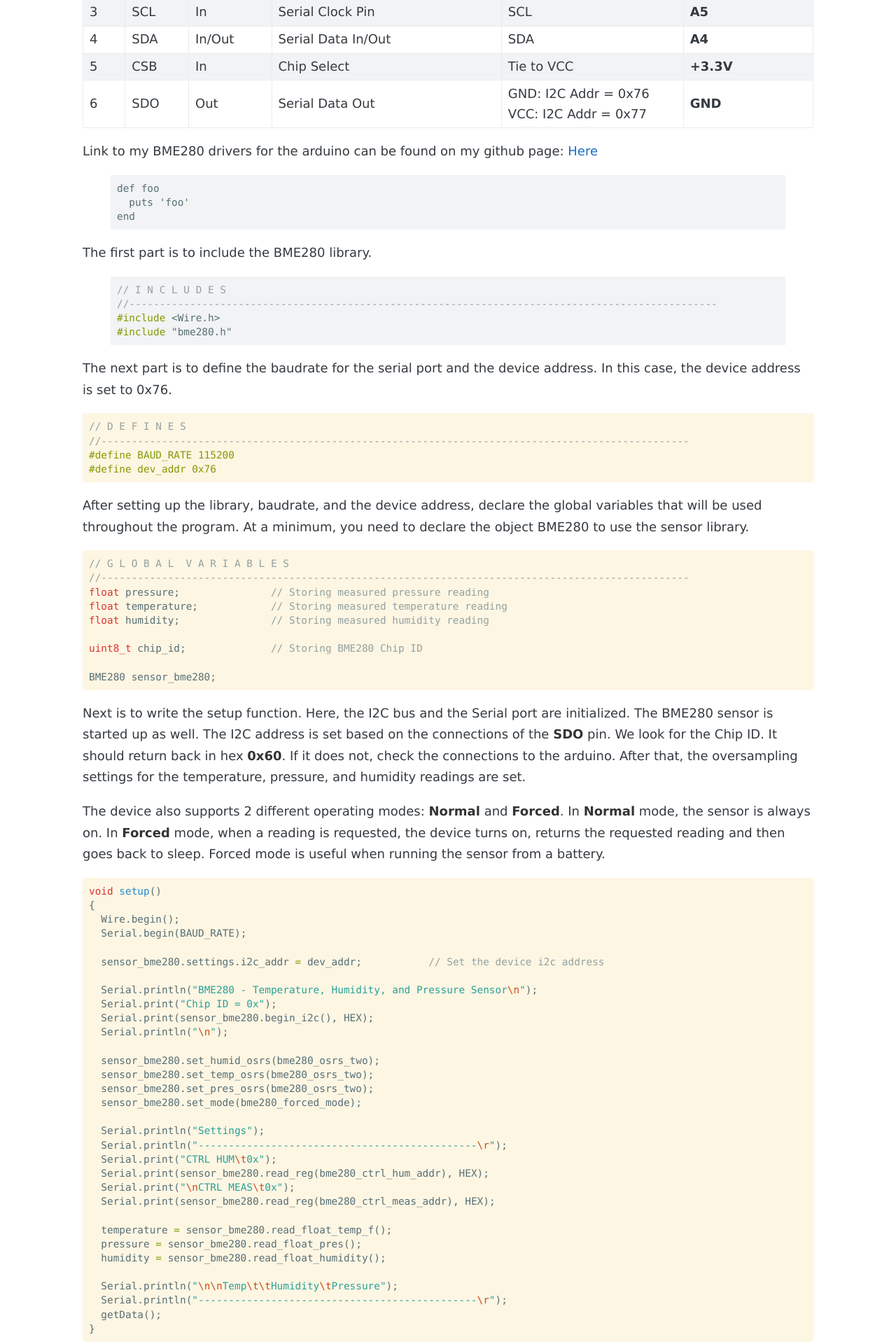
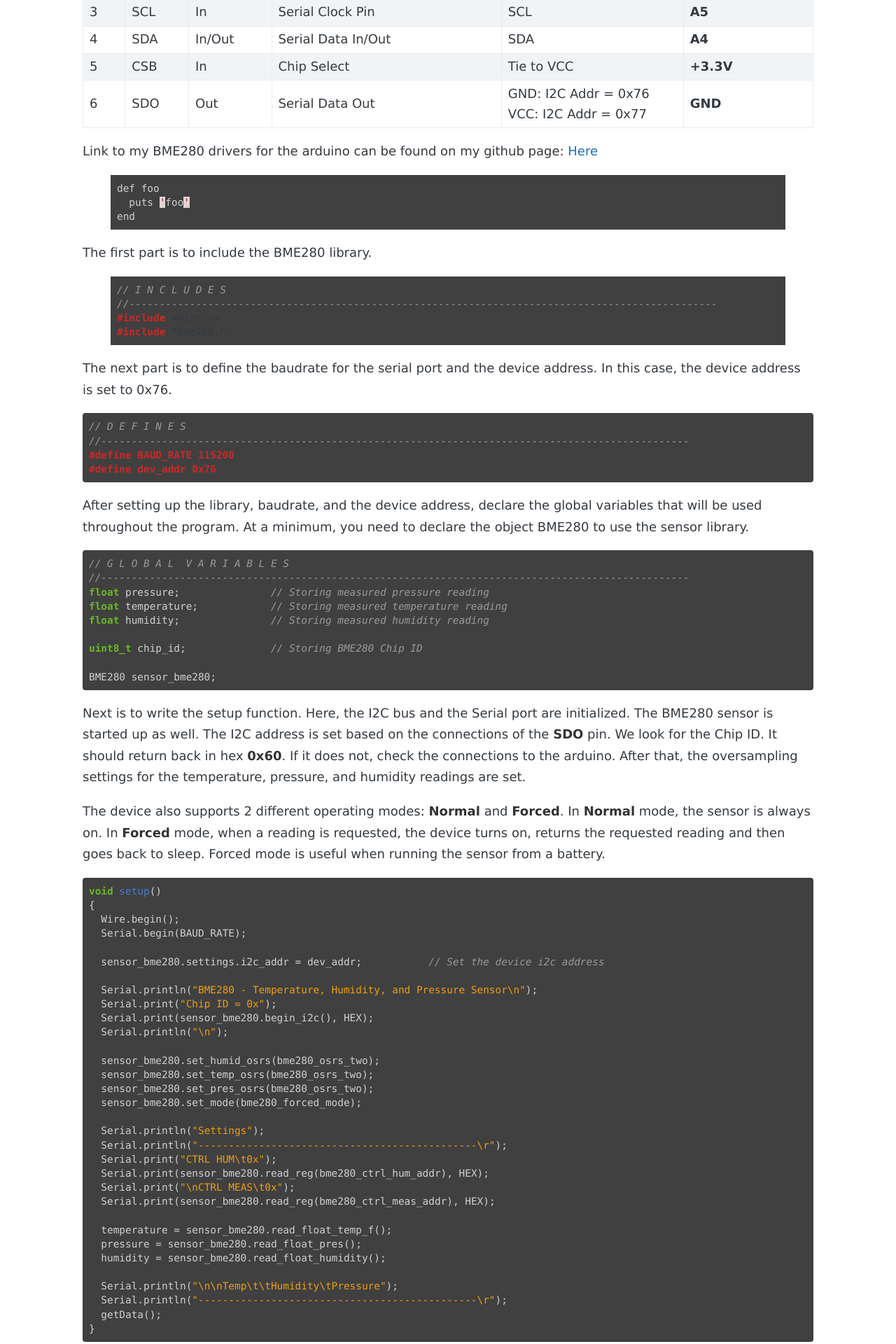
Before and after one commit to hshah89/hshah89.github.io, a Jekyll site: the page built from _posts/2019-10-12-bme280-sensor.md, in a window 1280 px wide. Shown: the part 1216-3136 px from the top of the page at 70% size. Built offline with Jekyll 4.4.1, drawn with Linux system fonts in a browser that asks for light colours; some web fonts are replaced; Markdown is read by kramdown in place of the engine named in the settings.

Commit message:
Update _highlighter.scss

```diff
--- a/_sass/_highlighter.scss
+++ b/_sass/_highlighter.scss
@@ -1,69 +1,70 @@
-.highlight { background-color: #fdf6e3; color: #586e75 }
-.highlight .c { color: #93a1a1 } /* Comment */
-.highlight .err { color: #586e75 } /* Error */
-.highlight .g { color: #586e75 } /* Generic */
-.highlight .k { color: #859900 } /* Keyword */
-.highlight .l { color: #586e75 } /* Literal */
-.highlight .n { color: #586e75 } /* Name */
-.highlight .o { color: #859900 } /* Operator */
-.highlight .x { color: #cb4b16 } /* Other */
-.highlight .p { color: #586e75 } /* Punctuation */
-.highlight .cm { color: #93a1a1 } /* Comment.Multiline */
-.highlight .cp { color: #859900 } /* Comment.Preproc */
-.highlight .c1 { color: #93a1a1 } /* Comment.Single */
-.highlight .cs { color: #859900 } /* Comment.Special */
-.highlight .gd { color: #2aa198 } /* Generic.Deleted */
-.highlight .ge { color: #586e75; font-style: italic } /* Generic.Emph */
-.highlight .gr { color: #dc322f } /* Generic.Error */
-.highlight .gh { color: #cb4b16 } /* Generic.Heading */
-.highlight .gi { color: #859900 } /* Generic.Inserted */
-.highlight .go { color: #586e75 } /* Generic.Output */
-.highlight .gp { color: #586e75 } /* Generic.Prompt */
-.highlight .gs { color: #586e75; font-weight: bold } /* Generic.Strong */
-.highlight .gu { color: #cb4b16 } /* Generic.Subheading */
-.highlight .gt { color: #586e75 } /* Generic.Traceback */
-.highlight .kc { color: #cb4b16 } /* Keyword.Constant */
-.highlight .kd { color: #268bd2 } /* Keyword.Declaration */
-.highlight .kn { color: #859900 } /* Keyword.Namespace */
-.highlight .kp { color: #859900 } /* Keyword.Pseudo */
-.highlight .kr { color: #268bd2 } /* Keyword.Reserved */
-.highlight .kt { color: #dc322f } /* Keyword.Type */
-.highlight .ld { color: #586e75 } /* Literal.Date */
-.highlight .m { color: #2aa198 } /* Literal.Number */
-.highlight .s { color: #2aa198 } /* Literal.String */
-.highlight .na { color: #586e75 } /* Name.Attribute */
-.highlight .nb { color: #B58900 } /* Name.Builtin */
-.highlight .nc { color: #268bd2 } /* Name.Class */
-.highlight .no { color: #cb4b16 } /* Name.Constant */
-.highlight .nd { color: #268bd2 } /* Name.Decorator */
-.highlight .ni { color: #cb4b16 } /* Name.Entity */
-.highlight .ne { color: #cb4b16 } /* Name.Exception */
-.highlight .nf { color: #268bd2 } /* Name.Function */
-.highlight .nl { color: #586e75 } /* Name.Label */
-.highlight .nn { color: #586e75 } /* Name.Namespace */
-.highlight .nx { color: #586e75 } /* Name.Other */
-.highlight .py { color: #586e75 } /* Name.Property */
-.highlight .nt { color: #268bd2 } /* Name.Tag */
-.highlight .nv { color: #268bd2 } /* Name.Variable */
-.highlight .ow { color: #859900 } /* Operator.Word */
-.highlight .w { color: #586e75 } /* Text.Whitespace */
-.highlight .mf { color: #2aa198 } /* Literal.Number.Float */
-.highlight .mh { color: #2aa198 } /* Literal.Number.Hex */
-.highlight .mi { color: #2aa198 } /* Literal.Number.Integer */
-.highlight .mo { color: #2aa198 } /* Literal.Number.Oct */
-.highlight .sb { color: #93a1a1 } /* Literal.String.Backtick */
-.highlight .sc { color: #2aa198 } /* Literal.String.Char */
-.highlight .sd { color: #586e75 } /* Literal.String.Doc */
-.highlight .s2 { color: #2aa198 } /* Literal.String.Double */
-.highlight .se { color: #cb4b16 } /* Literal.String.Escape */
-.highlight .sh { color: #586e75 } /* Literal.String.Heredoc */
-.highlight .si { color: #2aa198 } /* Literal.String.Interpol */
-.highlight .sx { color: #2aa198 } /* Literal.String.Other */
-.highlight .sr { color: #dc322f } /* Literal.String.Regex */
-.highlight .s1 { color: #2aa198 } /* Literal.String.Single */
-.highlight .ss { color: #2aa198 } /* Literal.String.Symbol */
-.highlight .bp { color: #268bd2 } /* Name.Builtin.Pseudo */
-.highlight .vc { color: #268bd2 } /* Name.Variable.Class */
-.highlight .vg { color: #268bd2 } /* Name.Variable.Global */
-.highlight .vi { color: #268bd2 } /* Name.Variable.Instance */
-.highlight .il { color: #2aa198 } /* Literal.Number.Integer.Long */
+.highlight pre { background-color: #404040 }
+.highlight .hll { background-color: #404040 }
+.highlight .c { color: #999999; font-style: italic } /* Comment */
+.highlight .err { color: #a61717; background-color: #e3d2d2 } /* Error */
+.highlight .g { color: #d0d0d0 } /* Generic */
+.highlight .k { color: #6ab825; font-weight: bold } /* Keyword */
+.highlight .l { color: #d0d0d0 } /* Literal */
+.highlight .n { color: #d0d0d0 } /* Name */
+.highlight .o { color: #d0d0d0 } /* Operator */
+.highlight .x { color: #d0d0d0 } /* Other */
+.highlight .p { color: #d0d0d0 } /* Punctuation */
+.highlight .cm { color: #999999; font-style: italic } /* Comment.Multiline */
+.highlight .cp { color: #cd2828; font-weight: bold } /* Comment.Preproc */
+.highlight .c1 { color: #999999; font-style: italic } /* Comment.Single */
+.highlight .cs { color: #e50808; font-weight: bold; background-color: #520000 } /* Comment.Special */
+.highlight .gd { color: #d22323 } /* Generic.Deleted */
+.highlight .ge { color: #d0d0d0; font-style: italic } /* Generic.Emph */
+.highlight .gr { color: #d22323 } /* Generic.Error */
+.highlight .gh { color: #ffffff; font-weight: bold } /* Generic.Heading */
+.highlight .gi { color: #589819 } /* Generic.Inserted */
+.highlight .go { color: #cccccc } /* Generic.Output */
+.highlight .gp { color: #aaaaaa } /* Generic.Prompt */
+.highlight .gs { color: #d0d0d0; font-weight: bold } /* Generic.Strong */
+.highlight .gu { color: #ffffff; text-decoration: underline } /* Generic.Subheading */
+.highlight .gt { color: #d22323 } /* Generic.Traceback */
+.highlight .kc { color: #6ab825; font-weight: bold } /* Keyword.Constant */
+.highlight .kd { color: #6ab825; font-weight: bold } /* Keyword.Declaration */
+.highlight .kn { color: #6ab825; font-weight: bold } /* Keyword.Namespace */
+.highlight .kp { color: #6ab825 } /* Keyword.Pseudo */
+.highlight .kr { color: #6ab825; font-weight: bold } /* Keyword.Reserved */
+.highlight .kt { color: #6ab825; font-weight: bold } /* Keyword.Type */
+.highlight .ld { color: #d0d0d0 } /* Literal.Date */
+.highlight .m { color: #3677a9 } /* Literal.Number */
+.highlight .s { color: #ed9d13 } /* Literal.String */
+.highlight .na { color: #bbbbbb } /* Name.Attribute */
+.highlight .nb { color: #24909d } /* Name.Builtin */
+.highlight .nc { color: #447fcf; text-decoration: underline } /* Name.Class */
+.highlight .no { color: #40ffff } /* Name.Constant */
+.highlight .nd { color: #ffa500 } /* Name.Decorator */
+.highlight .ni { color: #d0d0d0 } /* Name.Entity */
+.highlight .ne { color: #bbbbbb } /* Name.Exception */
+.highlight .nf { color: #447fcf } /* Name.Function */
+.highlight .nl { color: #d0d0d0 } /* Name.Label */
+.highlight .nn { color: #447fcf; text-decoration: underline } /* Name.Namespace */
+.highlight .nx { color: #d0d0d0 } /* Name.Other */
+.highlight .py { color: #d0d0d0 } /* Name.Property */
+.highlight .nt { color: #6ab825; font-weight: bold } /* Name.Tag */
+.highlight .nv { color: #40ffff } /* Name.Variable */
+.highlight .ow { color: #6ab825; font-weight: bold } /* Operator.Word */
+.highlight .w { color: #666666 } /* Text.Whitespace */
+.highlight .mf { color: #3677a9 } /* Literal.Number.Float */
+.highlight .mh { color: #3677a9 } /* Literal.Number.Hex */
+.highlight .mi { color: #3677a9 } /* Literal.Number.Integer */
+.highlight .mo { color: #3677a9 } /* Literal.Number.Oct */
+.highlight .sb { color: #ed9d13 } /* Literal.String.Backtick */
+.highlight .sc { color: #ed9d13 } /* Literal.String.Char */
+.highlight .sd { color: #ed9d13 } /* Literal.String.Doc */
+.highlight .s2 { color: #ed9d13 } /* Literal.String.Double */
+.highlight .se { color: #ed9d13 } /* Literal.String.Escape */
+.highlight .sh { color: #ed9d13 } /* Literal.String.Heredoc */
+.highlight .si { color: #ed9d13 } /* Literal.String.Interpol */
+.highlight .sx { color: #ffa500 } /* Literal.String.Other */
+.highlight .sr { color: #ed9d13 } /* Literal.String.Regex */
+.highlight .s1 { color: #ed9d13 } /* Literal.String.Single */
+.highlight .ss { color: #ed9d13 } /* Literal.String.Symbol */
+.highlight .bp { color: #24909d } /* Name.Builtin.Pseudo */
+.highlight .vc { color: #40ffff } /* Name.Variable.Class */
+.highlight .vg { color: #40ffff } /* Name.Variable.Global */
+.highlight .vi { color: #40ffff } /* Name.Variable.Instance */
+.highlight .il { color: #3677a9 } /* Literal.Number.Integer.Long */
```
